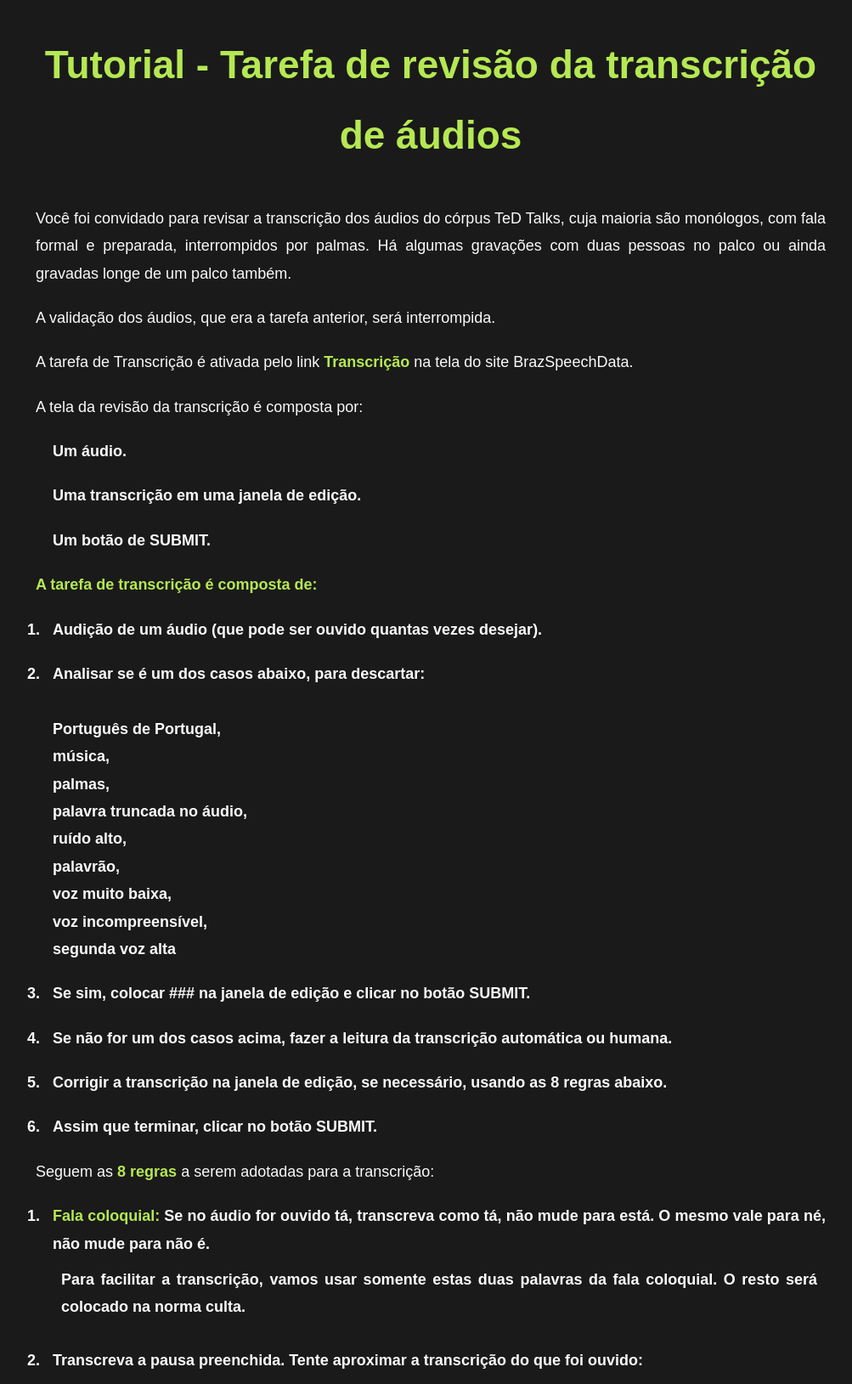
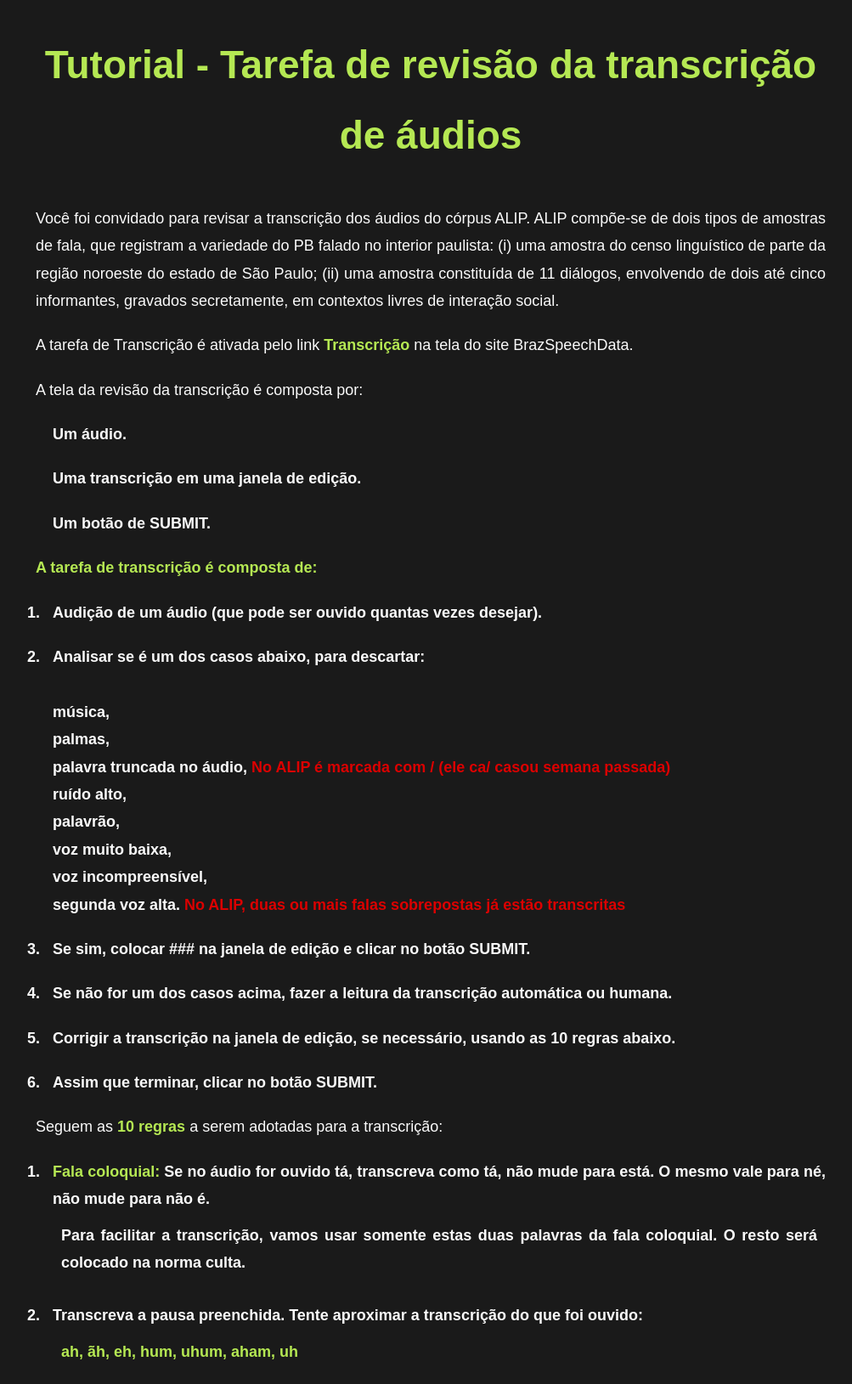
Before and after one commit to danpeixoto/BrazSpeechData, a Flask app: page /tutorial_transcribe in a window 1280 px wide. Shown: the part 448-2077 px from the top of the page at 85% size, without its empty margins (133-1136 px from the left). Run offline with Flask 2, Linux system fonts and the light colour scheme; the visitor is signed in with stand-in values (Sample User, id 1); parts of the project's set-up code (start-up, migrations or seed data) failed here and were passed over; some libraries are stand-ins or nearby versions.

Commit message:
Fiz alterações no front

```diff
--- a/webui/__init__.py
+++ b/webui/__init__.py
@@ -601,7 +601,7 @@ def transcribe_page():
 		return redirect(url_for('webui.transcribe_page'))
 
 	data = Dataset.query.filter(Dataset.instance_validated < 1, Dataset.number_validated < 1, Dataset.file_with_user < 1, Dataset.task > 0, Dataset.data_gold < 1, Dataset.user_validated != session['username'],
-		Dataset.user_validated2 != session['username'], Dataset.user_validated3 != session['username'], Dataset.file_path.ilike('%wavs_TED1/%'),
+		Dataset.user_validated2 != session['username'], Dataset.user_validated3 != session['username'], Dataset.file_path.ilike('%_alip_%'),
 		or_( func.datediff(datetime.now(), Dataset.travado) > 0, Dataset.travado == None)).order_by(desc(Dataset.duration)).first()
 
 
@@ -617,8 +617,17 @@ def transcribe_page():
 		db.session.add(data)
 		db.session.commit()
 
-		if './wavs_TED1/' in data.file_path:
-			data.file_path = data.file_path.replace('./wavs_TED1/','Ted_part1/')
+		#if './wavs_TED1/' in data.file_path:
+		#	data.file_path = data.file_path.replace('./wavs_TED1/','Ted_part1/')
+		#	data.file_path = os.path.join(
+		#		'Dataset', data.file_path).replace('\\', '/')
+		#else:
+		#	data.file_path = data.file_path.replace('./','data/')
+		#	data.file_path = os.path.join(
+		#		'Dataset', data.file_path).replace('\\', '/')
+
+		if '_alip_' in data.file_path:
+			data.file_path = data.file_path.replace('./data/','alip/data/')
 			data.file_path = os.path.join(
 				'Dataset', data.file_path).replace('\\', '/')
 		else:
--- a/webui/static/css/styles.css
+++ b/webui/static/css/styles.css
@@ -325,8 +325,8 @@ nav {
 	border: 0.1rem solid #efefef;
 }
 
-.options-table input[type="radio"]:checked + label,
-.options-table input[type="checkbox"]:checked + label {
+.options-table input[type="radio"]:checked+label,
+.options-table input[type="checkbox"]:checked+label {
 	background: #d1d1d1;
 	color: black;
 }
@@ -620,12 +620,21 @@ h3.invalido {
 	flex-direction: column;
 }
 
+.lista-usuarios-table-div+.lista-usuarios-table-div {
+	margin-top: 5rem;
+}
+
+.lista-usuarios-table-div h2 {
+	font-size: 2.6em;
+	margin-bottom: 1.6rem;
+}
+
 .lista-usuarios-table-div table {
 	font-size: 1.6rem;
 	font-family: arial, sans-serif;
 	border-collapse: collapse;
 	width: 100%;
-  overflow: scroll;
+	overflow: auto;
 }
 
 .lista-usuarios-table-div th {
--- a/webui/templates/tutorial_transcribe.html
+++ b/webui/templates/tutorial_transcribe.html
@@ -12,11 +12,13 @@
 
 		<p>
 
-			Você foi convidado para revisar a transcrição dos áudios do córpus TeD Talks, cuja maioria são monólogos,
-			com fala formal e preparada, interrompidos por palmas. Há algumas gravações com duas pessoas no palco ou
-			ainda gravadas longe de um palco também.
+			Você foi convidado para revisar a transcrição dos áudios do córpus ALIP.
+			ALIP compõe-se de dois tipos de amostras de fala, que registram a variedade do PB falado
+			no interior paulista: (i) uma amostra do censo linguístico de parte da região noroeste
+			do estado de São Paulo; (ii) uma amostra constituída de 11 diálogos, envolvendo de dois até
+			cinco informantes, gravados secretamente, em contextos livres de interação social.
+
 		</p>
-		<p>A validação dos áudios, que era a tarefa anterior, será interrompida.</p>
 		<p>A tarefa de Transcrição é ativada pelo link <strong> Transcrição </strong> na tela do site BrazSpeechData.
 		</p>
 
@@ -67,16 +69,16 @@
 
 			<li>
 				Analisar se é um dos casos abaixo, para descartar: <br><br>
-
-				Português de Portugal,<br>
-				música,<br>
-				palmas,<br>
-				palavra truncada no áudio,<br>
-				ruído alto,<br>
-				palavrão,<br>
-				voz muito baixa,<br>
-				voz incompreensível,<br>
-				segunda voz alta
+				música,<br />
+				palmas,<br />
+				palavra truncada no áudio, <span class="presteAtencao">No ALIP é marcada com / (ele ca/ casou semana
+					passada)</span> <br>
+				ruído alto,<br />
+				palavrão,<br />
+				voz muito baixa,<br />
+				voz incompreensível,<br />
+				segunda voz alta. <span class="presteAtencao"> No ALIP, duas ou mais falas sobrepostas já estão
+					transcritas</span>
 
 
 			</li>
@@ -86,12 +88,12 @@
 			</li>
 
 			<li>Se não for um dos casos acima, fazer a leitura da transcrição automática ou humana.</li>
-			<li>Corrigir a transcrição na janela de edição, se necessário, usando as 8 regras abaixo.</li>
+			<li>Corrigir a transcrição na janela de edição, se necessário, usando as 10 regras abaixo.</li>
 			<li>Assim que terminar, clicar no botão SUBMIT.</li>
 		</ol>
 
 
-		<p>Seguem as <strong> 8 regras </strong> a serem adotadas para a transcrição:</p>
+		<p>Seguem as <strong> 10 regras </strong> a serem adotadas para a transcrição:</p>
 
 		<ol class="listaNegrito">
 
@@ -195,6 +197,25 @@
 				<strong>PODEM</strong> usar maiúsculas para início
 				de oração ou nomes. Será fácil uniformizar após a anotação.
 			</li>
+
+			<li>
+				Expandir nome próprio que foi indicado apenas pela inicial em minúscula, seguida de ponto<br>
+				<p class="exemploCentrado">
+					c. correu para a escola
+				</p>
+				<p class="exemploCentrado">
+					A cadeira de j. ficou jogada
+				</p>
+
+			</li>
+
+			<li>
+				Remover hífen da silabação.
+				<p class="exemploCentrado">
+					ele disse – “fi-que-a-qui”
+				</p>
+
+			</li>
 		</ol>
 	</div>
 </section>
```
Also changed, not shown: webui/templates/admin-users-info.html (+48 -13 lines). Lines whose indentation alone changed are shown as unchanged.
